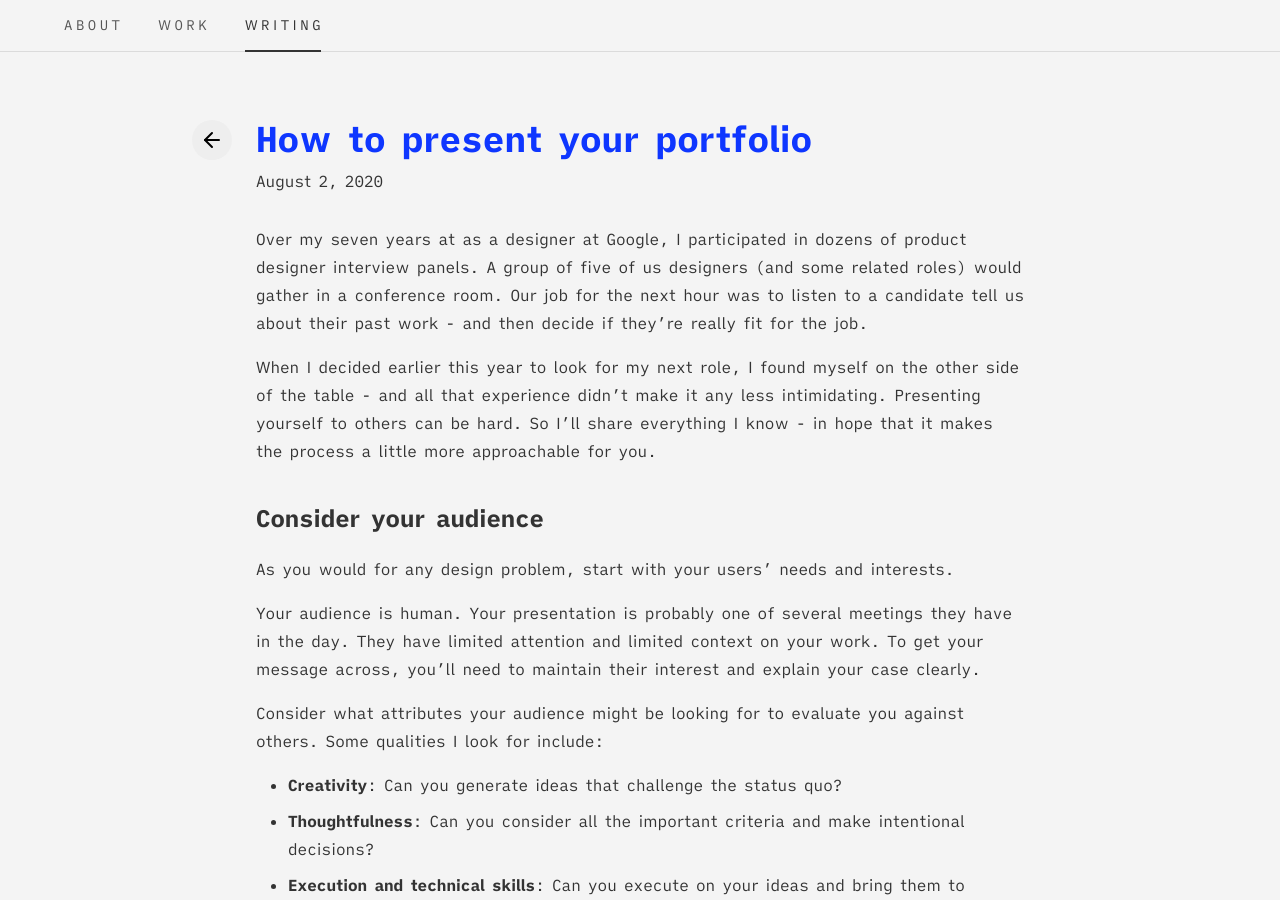
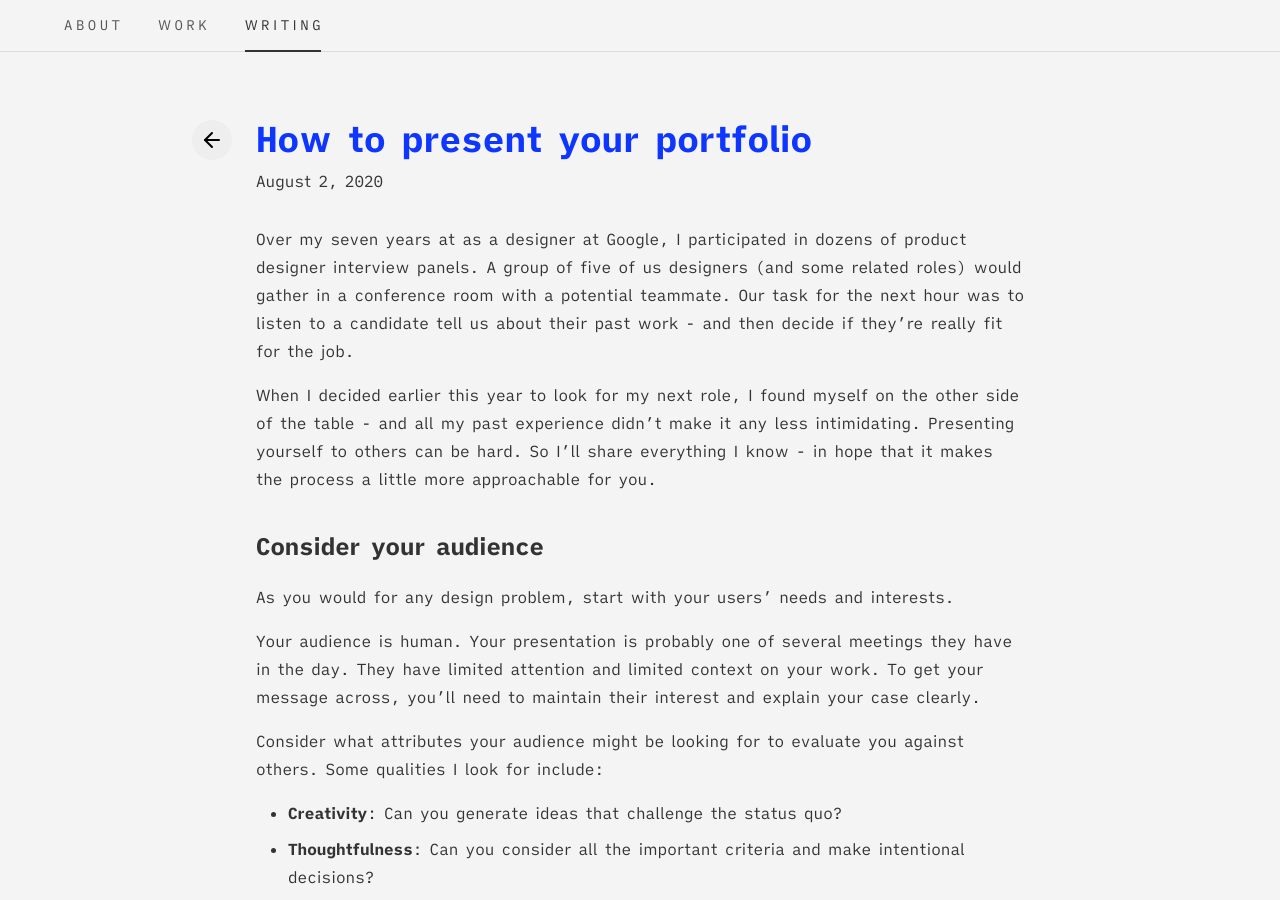
Before and after one commit to cleercode/cleercode.github.com, a Jekyll site: the page built from _posts/2020-08-02-portfolio-presentations.md, in a window 1280 px wide and 900 px high. Built offline with Jekyll 4.4.1, drawn with Linux system fonts in a browser that asks for light colours; nearby versions of some CDN libraries; some of the changed text lies outside the part shown.

Commit message:
Portfolio presentations - typos and tweaks

```diff
--- a/_posts/2020-08-02-portfolio-presentations.md
+++ b/_posts/2020-08-02-portfolio-presentations.md
@@ -2,9 +2,9 @@
 title: How to present your portfolio
 ---
 
-Over my seven years at as a designer at Google, I participated in dozens of product designer interview panels. A group of five of us designers (and some related roles) would gather in a conference room. Our job for the next hour was to listen to a candidate tell us about their past work - and then decide if they're really fit for the job.
+Over my seven years at as a designer at Google, I participated in dozens of product designer interview panels. A group of five of us designers (and some related roles) would gather in a conference room with a potential teammate. Our task for the next hour was to listen to a candidate tell us about their past work - and then decide if they're really fit for the job.
 
-When I decided earlier this year to look for my next role, I found myself on the other side of the table - and all that experience didn't make it any less intimidating. Presenting yourself to others can be hard. So I'll share everything I know - in hope that it makes the process a little more approachable for you.
+When I decided earlier this year to look for my next role, I found myself on the other side of the table - and all my past experience didn't make it any less intimidating. Presenting yourself to others can be hard. So I'll share everything I know - in hope that it makes the process a little more approachable for you.
 
 ## Consider your audience
 As you would for any design problem, start with your users' needs and interests.
```
Also changed, not shown: other parts of _posts/2020-08-02-portfolio-presentations.md (+2 -2 lines).
